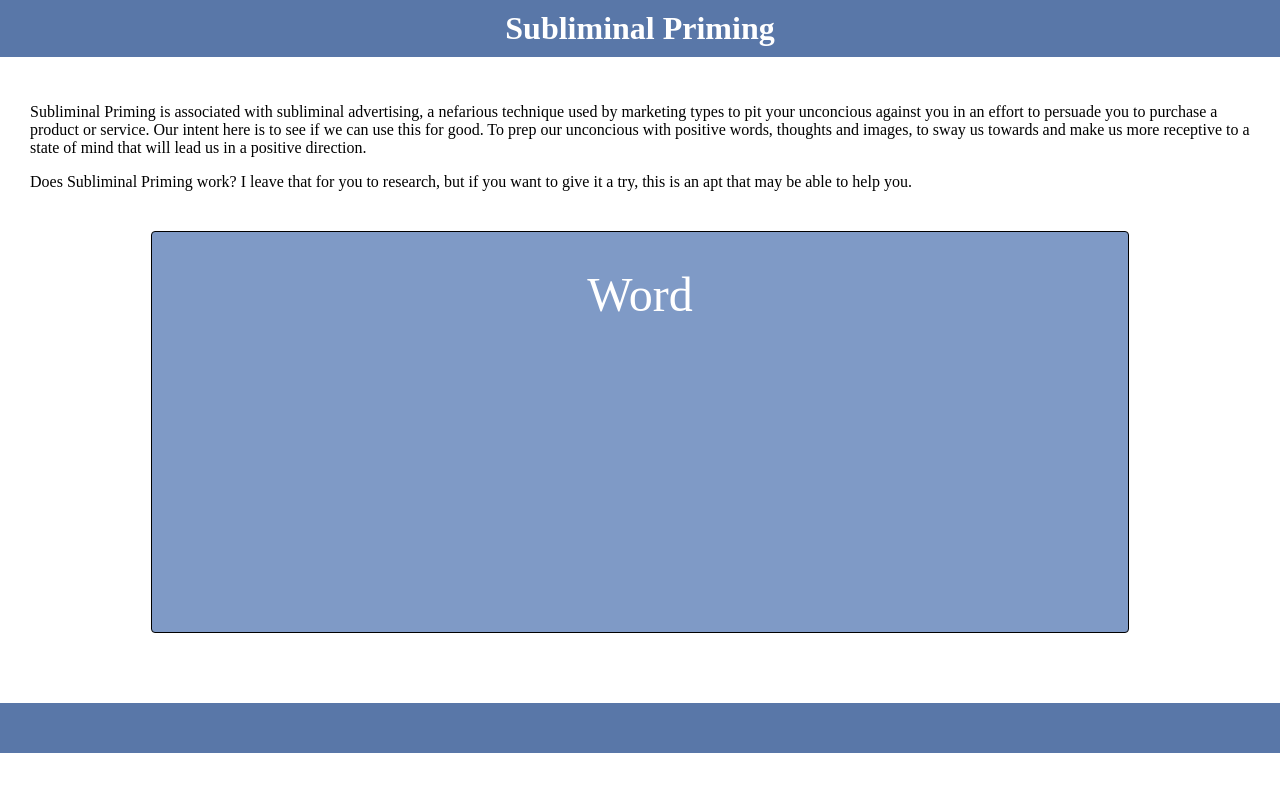
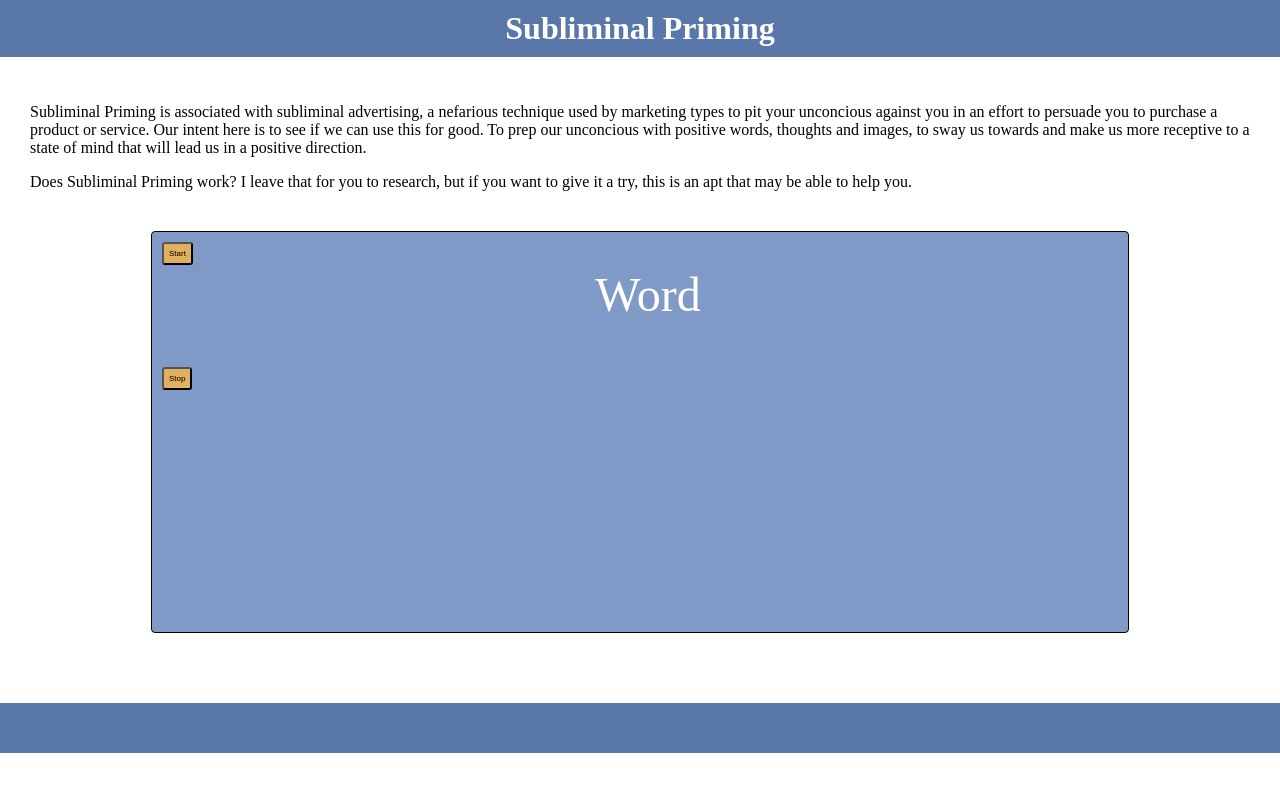
Before and after one commit to ArchieAtOrigins/GH_JS_Proj5_SubliminalPriming, a plain HTML site: page index.html in a window 1280 px wide. Drawn offline with Linux system fonts and the light colour scheme.

Commit message:
Routine decorating

```diff
--- a/index.html
+++ b/index.html
@@ -13,8 +13,9 @@
 	<p>Subliminal Priming is associated with subliminal advertising, a nefarious technique used by marketing types to pit your unconcious against you in an effort to persuade you to purchase a product or service. Our intent here is to see if we can use this for good. To prep our unconcious with positive words, thoughts and images, to sway us towards and make us more receptive to a state of mind that will lead us in a positive direction. </p>
 	<p>Does Subliminal Priming work? I leave that for you to research, but if you want to give it a try, this is an apt that may be able to help you.</p>
 	<div class="messageBg">
+	<button id="start" onclick="startRoll()">Start</button>
 	<p id="message">Word</p>
-
+	<button id="stop" onclick="stopRoll()">Stop</button>
 	</div>
 	</section>
 	<footer></footer>
--- a/styles.css
+++ b/styles.css
@@ -11,6 +11,14 @@
 #main {
 	margin: 15px;
 	padding: 15px;
+}
+button {
+	background: #e0b05e;
+	border-radius: 3px;
+	float: left;
+	font-size: .5em;
+	margin: 10px;
+	padding: 5px;
 }
 h1 {
 	color: white;
```
